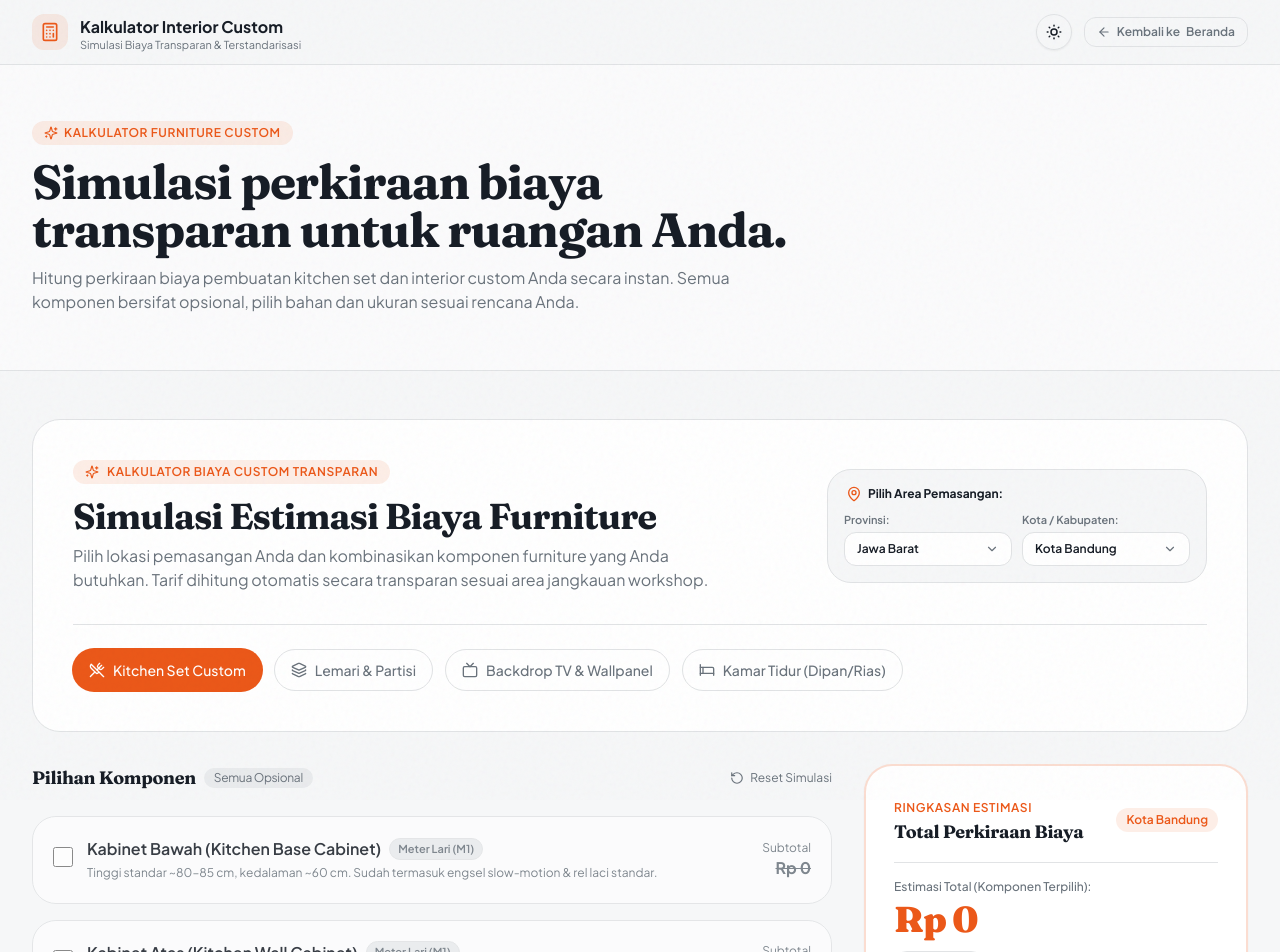
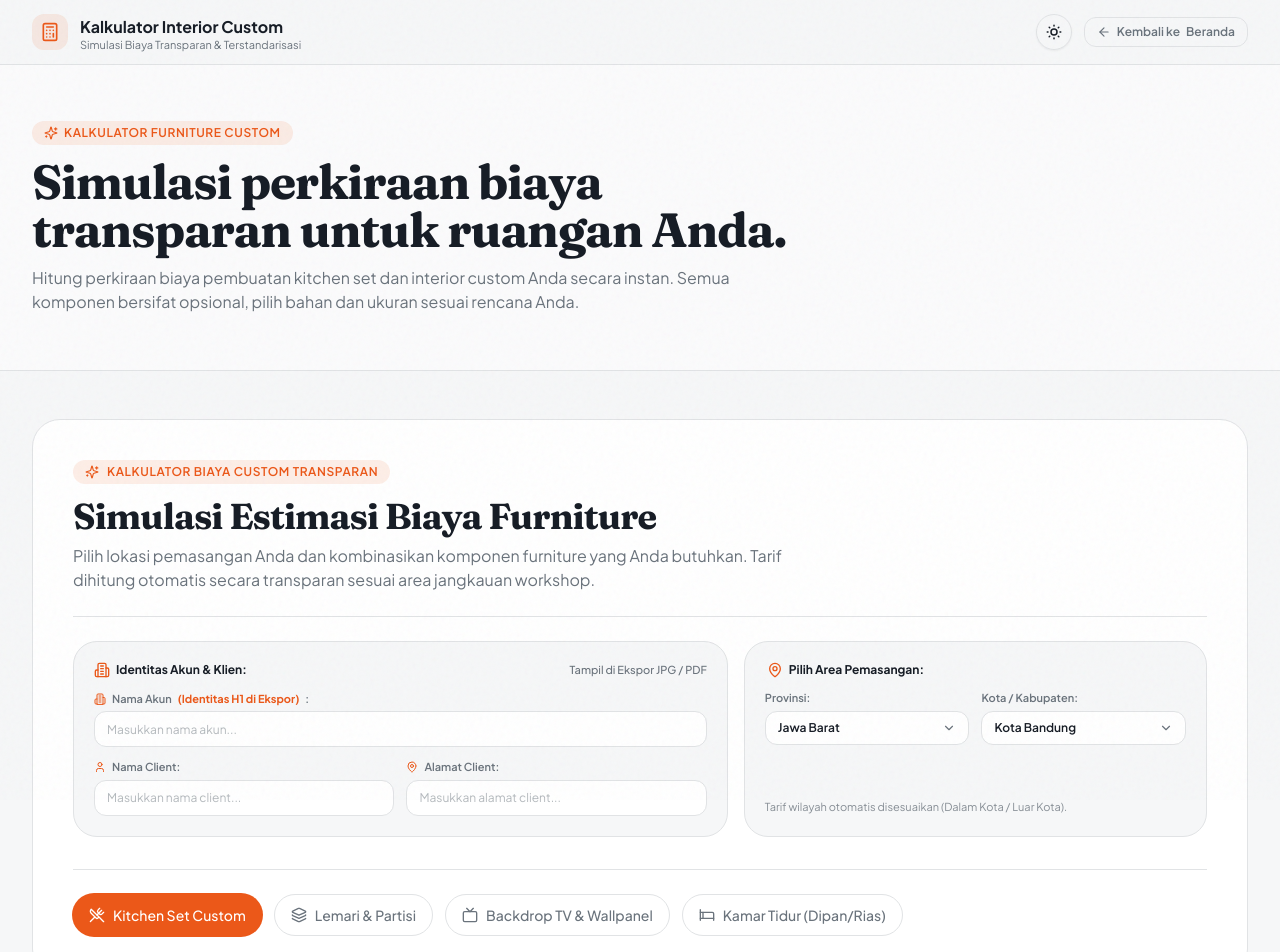
Before and after one commit to hasnialfarisi09-tech/MKI-web, a Next.js app: page /simulasi-biaya in a window 1280 px wide. Shown: the top 952 px of the page. Built offline with nearby package versions, Linux system fonts and the light colour scheme.

Commit message:
feat(calculator): tambah input nama akun H1, nama client, dan alamat client pada ekspor JPG/PDF

```diff
--- a/src/components/calculator/cost-calculator.tsx
+++ b/src/components/calculator/cost-calculator.tsx
@@ -4,6 +4,7 @@ import { useEffect, useId, useMemo, useRef, useState } from "react";
 import {
   ArrowRight,
   Bed,
+  Building2,
   Check,
   ChevronDown,
   Download,
@@ -21,6 +22,7 @@ import {
   Sparkles,
   Trash2,
   Tv,
+  User,
   UtensilsCrossed,
   MessageCircle,
 } from "lucide-react";
@@ -229,6 +231,11 @@ function SimpleDropdown({
 }
 
 export function CostCalculator() {
+  // State: Identity & Client info (initialized to empty text)
+  const [accountName, setAccountName] = useState<string>("");
+  const [clientName, setClientName] = useState<string>("");
+  const [clientAddress, setClientAddress] = useState<string>("");
+
   // State: Location selection
   const [selectedProvinceId, setSelectedProvinceId] = useState<string>("jabar");
   const [selectedCityId, setSelectedCityId] = useState<string>("kota-bandung");
@@ -401,6 +408,9 @@ export function CostCalculator() {
       living: [{ id: "custom_acc_living_1", name: "", price: "", qty: "" }],
       bedroom: [{ id: "custom_acc_bedroom_1", name: "", price: "", qty: "" }],
     });
+    setAccountName("");
+    setClientName("");
+    setClientAddress("");
   };
 
   // Compute Grand Total, Total M1, Total M2, and Active Breakdown
@@ -535,6 +545,9 @@ export function CostCalculator() {
     const lines = [
       "Halo Tim Workshop Interior,",
       "",
+      ...(accountName.trim() ? [`• Identitas Akun: ${accountName.trim()}`] : []),
+      ...(clientName.trim() ? [`• Nama Klien: ${clientName.trim()}`] : []),
+      ...(clientAddress.trim() ? [`• Alamat Klien: ${clientAddress.trim()}`] : []),
       "Saya telah mencoba simulasi kalkulator estimasi biaya interior dengan rincian berikut:",
       `• Lokasi Pemasangan: ${selectedCity.name}, ${selectedProvince.name}`,
       `• Total Komponen: ${calculationSummary.activeCount} item`,
@@ -552,7 +565,14 @@ export function CostCalculator() {
     const phone = normalizePhoneNumber(company.phone);
     const text = encodeURIComponent(lines.join("\n"));
     return `https://wa.me/${phone}?text=${text}`;
-  }, [selectedCity, selectedProvince, calculationSummary]);
+  }, [
+    selectedCity,
+    selectedProvince,
+    calculationSummary,
+    accountName,
+    clientName,
+    clientAddress,
+  ]);
 
   const activeCategoryItems = useMemo(() => {
     if (activeCategory === "kitchen") {
@@ -642,6 +662,9 @@ export function CostCalculator() {
         cityName: selectedCity.name,
         provinceName: selectedProvince.name,
         region,
+        accountName: accountName.trim() || undefined,
+        clientName: clientName.trim() || undefined,
+        clientAddress: clientAddress.trim() || undefined,
         grandTotal: calculationSummary.grandTotal,
         totalM1: calculationSummary.totalM1,
         totalM2: calculationSummary.totalM2,
@@ -675,8 +698,8 @@ export function CostCalculator() {
     <div className="mx-auto max-w-7xl px-4 sm:px-6 lg:px-8 py-8 lg:py-12">
       {/* Header Panel & Location Picker */}
       <div className="rounded-3xl bg-card border border-border p-6 sm:p-8 lg:p-10 mb-8 shadow-xs">
-        <div className="flex flex-col lg:flex-row lg:items-center lg:justify-between gap-6">
-          <div className="flex-1">
+        {/* Top Header Intro */}
+        <div className="max-w-3xl">
           <div className="inline-flex items-center gap-2 px-3 py-1 rounded-full bg-primary/10 text-primary text-xs font-semibold uppercase tracking-wider mb-3">
             <Sparkles className="size-3.5" />
             Kalkulator Biaya Custom Transparan
@@ -684,20 +707,86 @@ export function CostCalculator() {
           <h2 className="text-2xl sm:text-3xl lg:text-4xl font-display font-bold text-foreground tracking-tight">
             Simulasi Estimasi Biaya Furniture
           </h2>
-            <p className="mt-2 text-sm sm:text-base text-muted-foreground max-w-2xl leading-relaxed">
+          <p className="mt-2 text-sm sm:text-base text-muted-foreground leading-relaxed">
             Pilih lokasi pemasangan Anda dan kombinasikan komponen furniture yang Anda butuhkan.
             Tarif dihitung otomatis secara transparan sesuai area jangkauan workshop.
           </p>
         </div>
 
-          {/* Location / Area Picker */}
-          <div className="bg-background rounded-2xl p-4 border border-border w-full lg:w-[380px] shrink-0 shadow-2xs">
-            <div className="flex items-center gap-1.5 text-xs font-bold text-foreground mb-2.5 px-0.5">
+        {/* Input Controls: Data Akun & Klien + Area Pemasangan */}
+        <div className="mt-6 pt-6 border-t border-border grid grid-cols-1 lg:grid-cols-12 gap-4 items-stretch">
+          {/* Box 1: Data Akun & Klien */}
+          <div className="lg:col-span-7 bg-background rounded-2xl p-4 sm:p-5 border border-border shadow-2xs flex flex-col justify-between">
+            <div>
+              <div className="flex items-center justify-between gap-2 mb-3">
+                <div className="flex items-center gap-1.5 text-xs font-bold text-foreground">
+                  <Building2 className="size-4 text-primary" />
+                  <span>Identitas Akun & Klien:</span>
+                </div>
+                <span className="text-[11px] text-muted-foreground font-medium">
+                  Tampil di Ekspor JPG / PDF
+                </span>
+              </div>
+
+              <div className="grid grid-cols-1 sm:grid-cols-2 gap-3">
+                {/* Nama Akun */}
+                <div className="sm:col-span-2">
+                  <label className="flex items-center gap-1.5 text-[11px] font-semibold text-muted-foreground mb-1">
+                    <Building2 className="size-3 text-primary" />
+                    <span>Nama Akun</span>
+                    <span className="text-primary font-bold">(Identitas H1 di Ekspor)</span>:
+                  </label>
+                  <input
+                    type="text"
+                    value={accountName}
+                    onChange={(e) => setAccountName(e.target.value)}
+                    placeholder="Masukkan nama akun..."
+                    className="w-full h-9 px-3 rounded-xl border border-border bg-card text-xs text-foreground placeholder:text-muted-foreground/50 focus:outline-none focus:ring-2 focus:ring-primary/20 focus:border-primary transition-colors"
+                  />
+                </div>
+
+                {/* Nama Client */}
+                <div>
+                  <label className="flex items-center gap-1.5 text-[11px] font-semibold text-muted-foreground mb-1">
+                    <User className="size-3 text-primary" />
+                    <span>Nama Client:</span>
+                  </label>
+                  <input
+                    type="text"
+                    value={clientName}
+                    onChange={(e) => setClientName(e.target.value)}
+                    placeholder="Masukkan nama client..."
+                    className="w-full h-9 px-3 rounded-xl border border-border bg-card text-xs text-foreground placeholder:text-muted-foreground/50 focus:outline-none focus:ring-2 focus:ring-primary/20 focus:border-primary transition-colors"
+                  />
+                </div>
+
+                {/* Alamat Client */}
+                <div>
+                  <label className="flex items-center gap-1.5 text-[11px] font-semibold text-muted-foreground mb-1">
+                    <MapPin className="size-3 text-primary" />
+                    <span>Alamat Client:</span>
+                  </label>
+                  <input
+                    type="text"
+                    value={clientAddress}
+                    onChange={(e) => setClientAddress(e.target.value)}
+                    placeholder="Masukkan alamat client..."
+                    className="w-full h-9 px-3 rounded-xl border border-border bg-card text-xs text-foreground placeholder:text-muted-foreground/50 focus:outline-none focus:ring-2 focus:ring-primary/20 focus:border-primary transition-colors"
+                  />
+                </div>
+              </div>
+            </div>
+          </div>
+
+          {/* Box 2: Area Pemasangan */}
+          <div className="lg:col-span-5 bg-background rounded-2xl p-4 sm:p-5 border border-border shadow-2xs flex flex-col justify-between">
+            <div>
+              <div className="flex items-center gap-1.5 text-xs font-bold text-foreground mb-3 px-0.5">
                 <MapPin className="size-4 text-primary" />
                 <span>Pilih Area Pemasangan:</span>
               </div>
 
-            <div className="grid grid-cols-1 sm:grid-cols-2 gap-2.5">
+              <div className="grid grid-cols-1 sm:grid-cols-2 gap-3">
                 {/* Province Select */}
                 <div>
                   <label className="block text-[11px] font-semibold text-muted-foreground mb-1">
@@ -722,6 +811,11 @@ export function CostCalculator() {
                   />
                 </div>
               </div>
+            </div>
+
+            <p className="mt-3 text-[11px] text-muted-foreground/80 leading-normal">
+              Tarif wilayah otomatis disesuaikan (Dalam Kota / Luar Kota).
+            </p>
           </div>
         </div>
 
```
Also changed, not shown: src/lib/export-simulation.ts (+90 -13 lines). Lines whose indentation alone changed are shown as unchanged.
